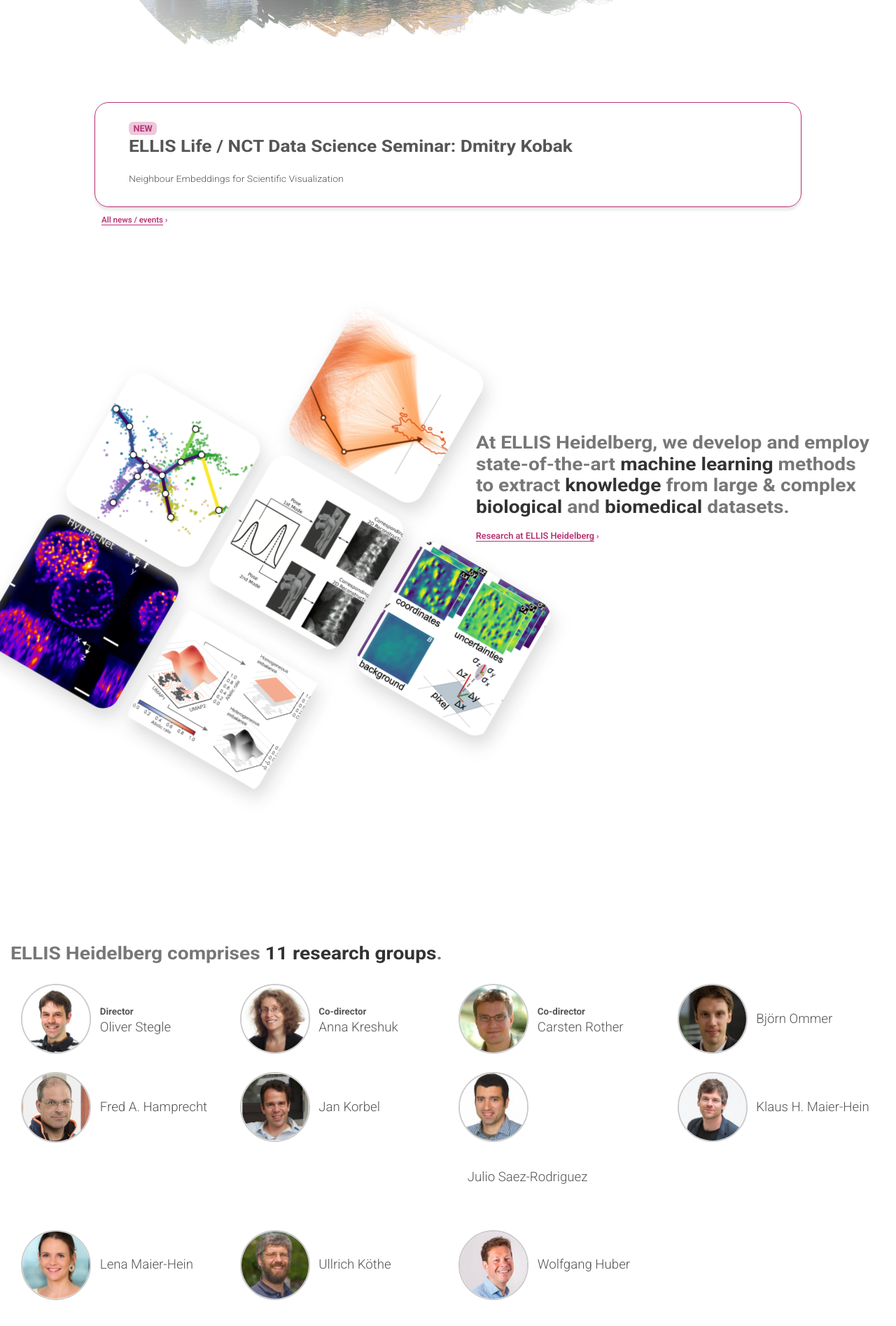
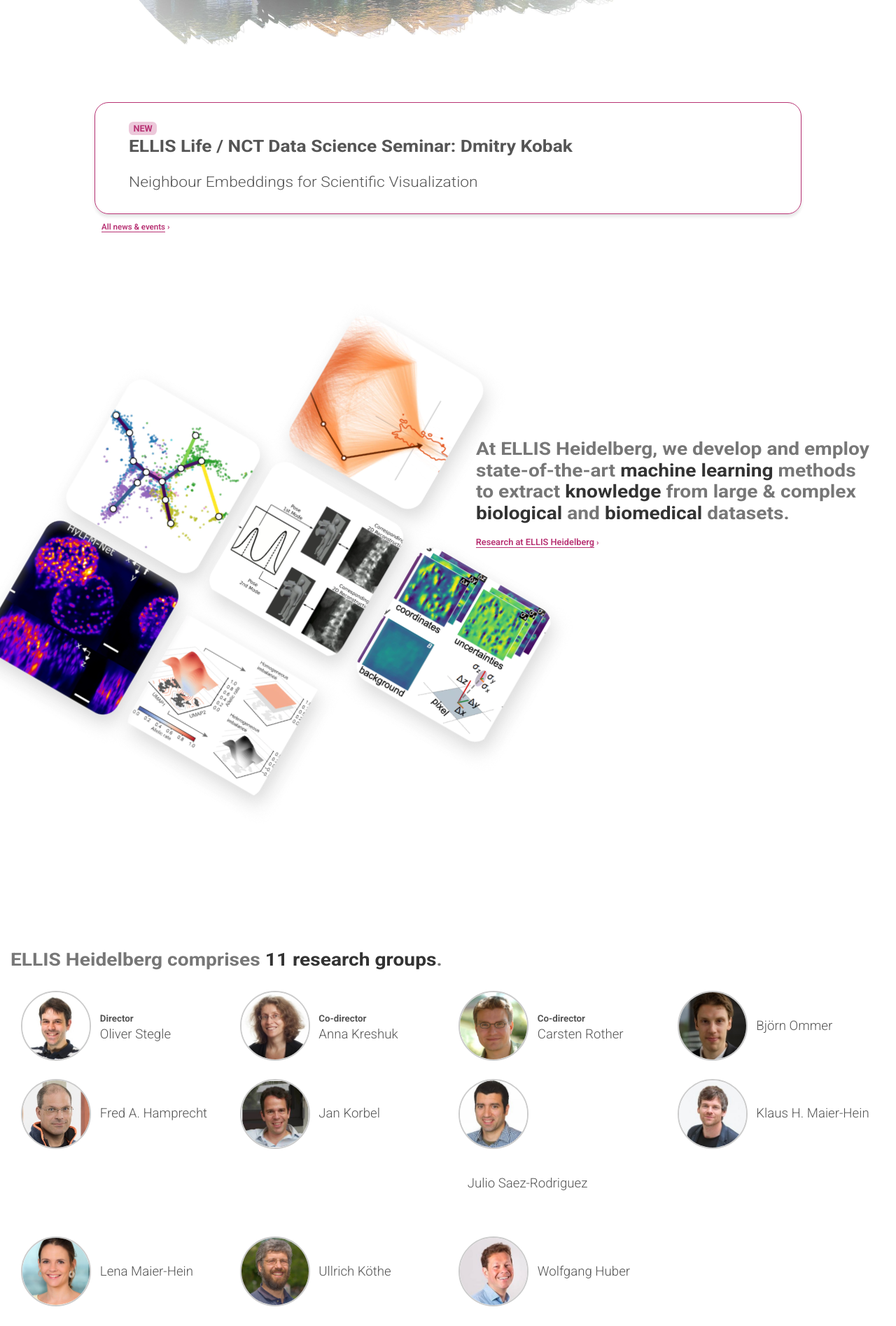
Before and after one commit to n-govindarajan/ellis-life-hd.github.io, a Jekyll site: the page built from pages/0-home.md, in a window 1280 px wide. Shown: the part 733-2628 px from the top of the page at 70% size. Built offline with Jekyll 4.4.1, drawn with Linux system fonts in a browser that asks for light colours.

Commit message:
Make the most recent event tile nicer

```diff
--- a/_includes/news-shortlist.html
+++ b/_includes/news-shortlist.html
@@ -13,6 +13,6 @@
         {% endfor %}
     </div>
     <ul class="news-more">
-        <li class="right-arrow"><a href="/news">All news / events</a></li>
+        <li class="right-arrow"><a href="/news">All news & events</a></li>
     </ul>
 </div>
--- a/assets/css/style.scss
+++ b/assets/css/style.scss
@@ -254,9 +254,8 @@
 }
 
 .newest-post h2 {
-  margin-top: 1vw;
   font-weight: 300;
-  font-size: 1vw;
+  font-size: 1.3em;
 }
 
 .news-more {
```
